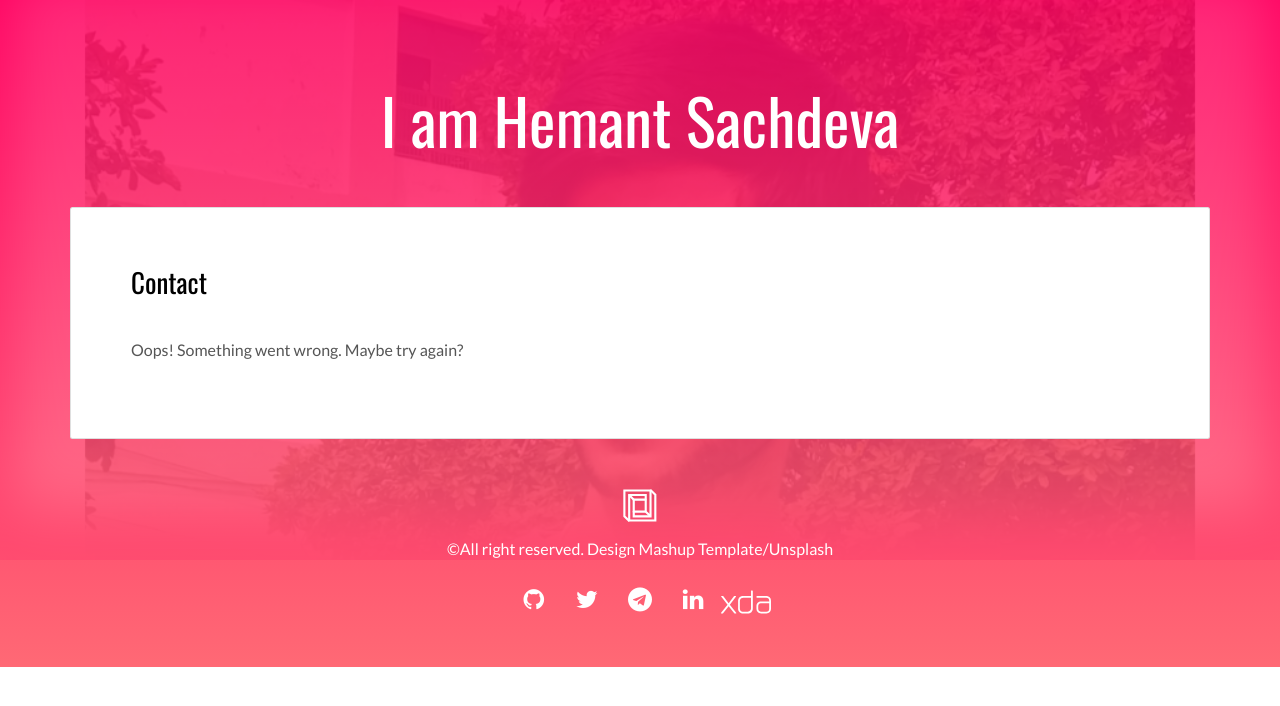
After one commit to HemantSachdeva/HemantSachdeva.dev, a Flask app: template src/templates/error.html in a window 1280 px wide. The commit adds this page. Shown: the top 706 px of the page. Run offline with Flask 2, Linux system fonts and the light colour scheme; the template is opened without the code that fills it, so the values that code supplies are empty; some libraries are stand-ins or nearby versions.

Commit message:
main: Add support for saving your contacting mail, subject and message
  * Also add a thankyou message on submission and error message if unsuccessful

Signed-off-by: Hemant Sachdeva <hemant.evolver@gmail.com>

```diff
--- a/src/main.py
+++ b/src/main.py
@@ -16,7 +16,7 @@
 import sys
 
 try:
-    from flask import Flask, render_template
+    from flask import Flask, redirect, render_template, request
 except ImportError:
     sys.exit("[!] Flask module not found. Install it by 'pip3 install flask'")
 
@@ -26,3 +26,21 @@ app = Flask(__name__)
 @app.route('/')
 def index():
     return render_template('index.html')
+
+
+def write_to_file(data):
+    with open('submits.csv', mode='a') as database:
+        email = data.get("email")
+        subject = data.get("subject")
+        message = data.get("message")
+        database.write(f'\n{email},{subject},{message}')
+
+
+@app.route('/send_message', methods=['POST'])
+def send_message():
+    if request.method == 'POST':
+        data = request.form.to_dict()
+        write_to_file(data)
+        return render_template('/thankyou.html')
+    else:
+        return render_template('/error.html')
--- /dev/null
+++ b/src/templates/error.html
@@ -0,0 +1,105 @@
+<!DOCTYPE html>
+<html lang="en">
+
+<head>
+  <meta charset="UTF-8">
+  <meta content="IE=edge" http-equiv="X-UA-Compatible">
+  <meta content="width=device-width,initial-scale=1" name="viewport">
+  <meta content="description" name="description">
+  <meta name="google" content="notranslate" />
+  <meta content="Mashup templates have been developped by Orson.io team" name="author">
+  <meta content="Refactor by Hemant Sachdeva" name="editor">
+
+  <!-- Disable tap highlight on IE -->
+  <meta name="msapplication-tap-highlight" content="no">
+
+  <link rel="apple-touch-icon" sizes="180x180" href="../static/assets/apple-icon-180x180.png">
+  <link href="../static/assets/apple-icon-180x180.png" rel="icon">
+
+  <title>Opps!!</title>
+
+  <link rel="stylesheet" href="{{ url_for('static', filename='css/style.css')}}">
+</head>
+
+<body class="">
+  <!-- Add your content of header -->
+  <div class="background-color-layer" style="background-image: url(../static/assets/images/avatar.png)"></div>
+  <main class="content-wrapper">
+    <header class="white-text-container section-container">
+      <div class="text-center">
+        <h1>I am Hemant Sachdeva</h1>
+      </div>
+    </header>
+    <div class="container">
+      <div class="row">
+        <div class="col-xs-12">
+
+          <div class="card">
+            <div class="card-block">
+              <h2>Contact</h2>
+              <div class="form-group">
+                <p>Oops! Something went wrong. Maybe try again?</p>
+              </div>
+            </div>
+          </div>
+
+        </div>
+      </div>
+    </div>
+
+  </main>
+  <footer class="footer-container white-text-container text-center">
+    <div class="container">
+      <div class="row">
+        <div class="col-xs-12">
+          <p><img src="../static/assets/images/mashup-icon.svg" alt=""></p>
+
+          <p>©All right reserved. Design <a href="http://www.mashup-template.com/"
+              title="Create website with free html template">Mashup Template</a>/<a href="https://unsplash.com/"
+              title="Beautiful Free Images">Unsplash</a></p>
+          <p>
+            <a class="fa-icon fa-icon-2x" href="https://github.com/HemantSachdeva" title="GitHub Profile">
+              <i class="fa fa-github"></i>
+            </a>
+            <a class="fa-icon fa-icon-2x" href="https://twitter.com/HemantSachdeva_" title="Twitter Profile">
+              <i class="fa fa-twitter"></i>
+            </a>
+            <a class="fa-icon fa-icon-2x" href="https://telegram.me/HemantSachdeva/" title="Telegram Profile">
+              <i class="fa fa-telegram"></i>
+            </a>
+            <a class="fa-icon fa-icon-2x" href="https://www.linkedin.com/in/Hemant-Sachdeva" title="LinkedIn Profile">
+              <i class="fa fa-linkedin"></i>
+            </a>
+            <a class="fa-icon fa-icon-2x" href="https://forum.xda-developers.com/m/hemant-sachdeva.7888530/"
+              title="Xda-Developers Profile">
+              <img src="../static/assets/images/xdadevelopers.svg" alt="Xda-Developers Icon">
+            </a>
+          </p>
+        </div>
+      </div>
+    </div>
+  </footer>
+
+  <script>
+    document.addEventListener("DOMContentLoaded", function (event) {
+      scrollRevelation('.card');
+    });
+  </script>
+  <!-- Google Analytics: change UA-XXXXX-X to be your site's ID
+
+<script>
+  (function (i, s, o, g, r, a, m) {
+    i['GoogleAnalyticsObject'] = r; i[r] = i[r] || function () {
+      (i[r].q = i[r].q || []).push(arguments)
+    }, i[r].l = 1 * new Date(); a = s.createElement(o),
+      m = s.getElementsByTagName(o)[0]; a.async = 1; a.src = g; m.parentNode.insertBefore(a, m)
+  })(window, document, 'script', '//www.google-analytics.com/analytics.js', 'ga');
+  ga('create', 'UA-XXXXX-X', 'auto');
+  ga('send', 'pageview');
+</script>
+
+-->
+  <script type="text/javascript" src="../static/js/script.js"></script>
+</body>
+
+</html>
--- /dev/null
+++ b/submits.csv
@@ -0,0 +1,2 @@
+email,subject,message
+test@sendmessage.com,Test subject,Test message
```
Also changed, not shown: src/templates/index.html (+4 -4 lines), src/templates/thankyou.html (added, +106 -0 lines).
